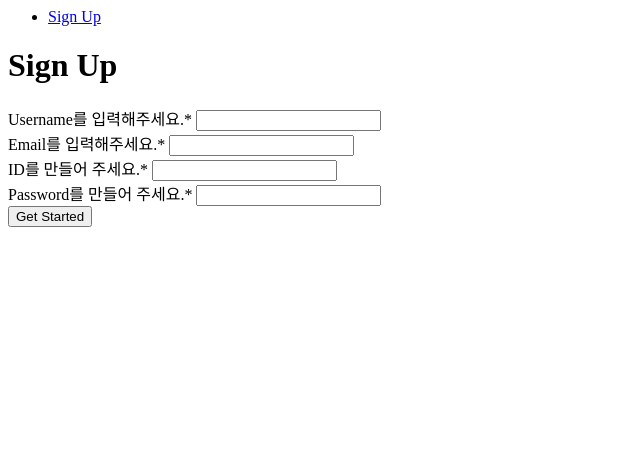
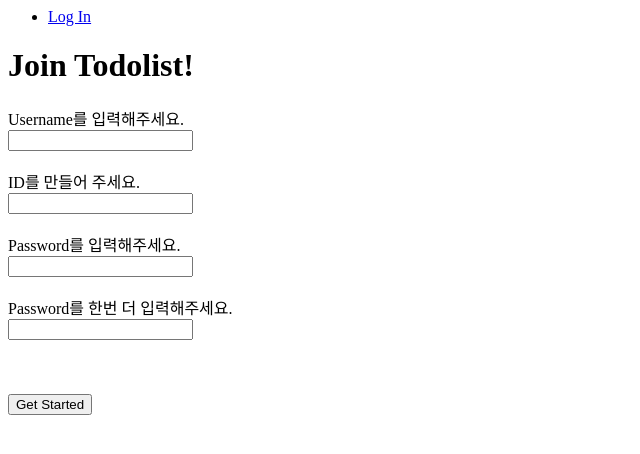
Before and after one commit to ajoulikelion8/toyproject_1day3ggang, a Django app: page /account/signup/ in a window 1280 px wide. Shown: the top 454 px of the page, without its empty margins (0-640 px from the left). Run offline with Django 3.2, Linux system fonts and the light colour scheme.

Commit message:
juyeon: Update views.py

```diff
--- a/account/templates/account/signup.html
+++ b/account/templates/account/signup.html
@@ -1,45 +1,58 @@
 <div class="form">
 
   <ul class="tab-group">
-    <li class="tab active"><a href="#signup">Sign Up</a></li>
+    <li class="tab"><a href="#login">Log In</a></li>
   </ul>
 
   <div class="tab-content">
     <div id="signup">
-      <h1>Sign Up</h1>
+      <h1>Join Todolist!</h1>
 
-      <form action="/" method="post">
-
+      <form method="post" action= "{%url 'signup'%}">
+        {% csrf_token %}
       <div class="input-field">
         <div class="field-wrap">
           <label>
-            Username를 입력해주세요.<span class="req">*</span>
+            Username를 입력해주세요.<span class="req"></span>
           </label>
-          <input type="text" required autocomplete="off" />
+          <br>
+          <input name="username" type="text" required autocomplete="off" />
+          <br>
+          <br>
         </div>
 
         <div class="field-wrap">
           <label>
-            Email를 입력해주세요.<span class="req">*</span>
+            ID를 만들어 주세요.<span class="req"></span>
           </label>
-          <input type="text" required autocomplete="off" />
+          <br>
+          <input name="id" type="text" required autocomplete="off" />
+          <br>
+          <br>
         </div>
 
       <div class="field-wrap">
         <label>
-          ID를 만들어 주세요.<span class="req">*</span>
+          Password를 입력해주세요.<span class="req"></span>
         </label>
-        <input type="id"required autocomplete="off"/>
+        <br>
+        <input name="password1" type="password"required autocomplete="off"/>
+        <br>
+        <br>
       </div>
 
       <div class="field-wrap">
         <label>
-          Password를 만들어 주세요.<span class="req">*</span>
+          Password를 한번 더 입력해주세요.<span class="req"></span>
         </label>
-        <input type="password"required autocomplete="off"/>
+        <br>
+        <input name="password2" type="password"required autocomplete="off"/>
+        <br>
+        <br>
       </div>
     </div>
-
+      <br>
+      <br>
       <button type="submit" class="button button-block"/>Get Started</button>
 
       </form>
--- a/account/views.py
+++ b/account/views.py
@@ -1,8 +1,30 @@
 from django.shortcuts import render
+from django.contrib.auth.models import User
+from django.contrib import auth
+
 
 # Create your views here.
 def login(request):
-    return render(request,'account/login.html')
+    if request.method == "post":
+        id = request.post['id']
+        password = request.post['password']
+        user = auth.authenticate(request, id=id, password=password)
+
+        if user is not None:
+            auth.login(request, user)
+            return redirect('mainpage')
+        else:
+            return render(request,'account/login.html', {'error': 'id or password is incorrect'})
+    else:
+        return render(request,'account/login.html')
 
 def signup(request):
+    if request.method == "post":
+        if request.post["password1"] == request.post["password2"]:
+            user =User.objects.create_user(
+                username=request.post["username"],id=request.post["id"],password=request.post["password1"])
+            auth.login(request,user)
+            return redirect('mainpage')
+        return render(request,'account/signup.html')
+
     return render(request,'account/signup.html')
```
Also changed, not shown: account/templates/account/login.html (+10 -5 lines).
